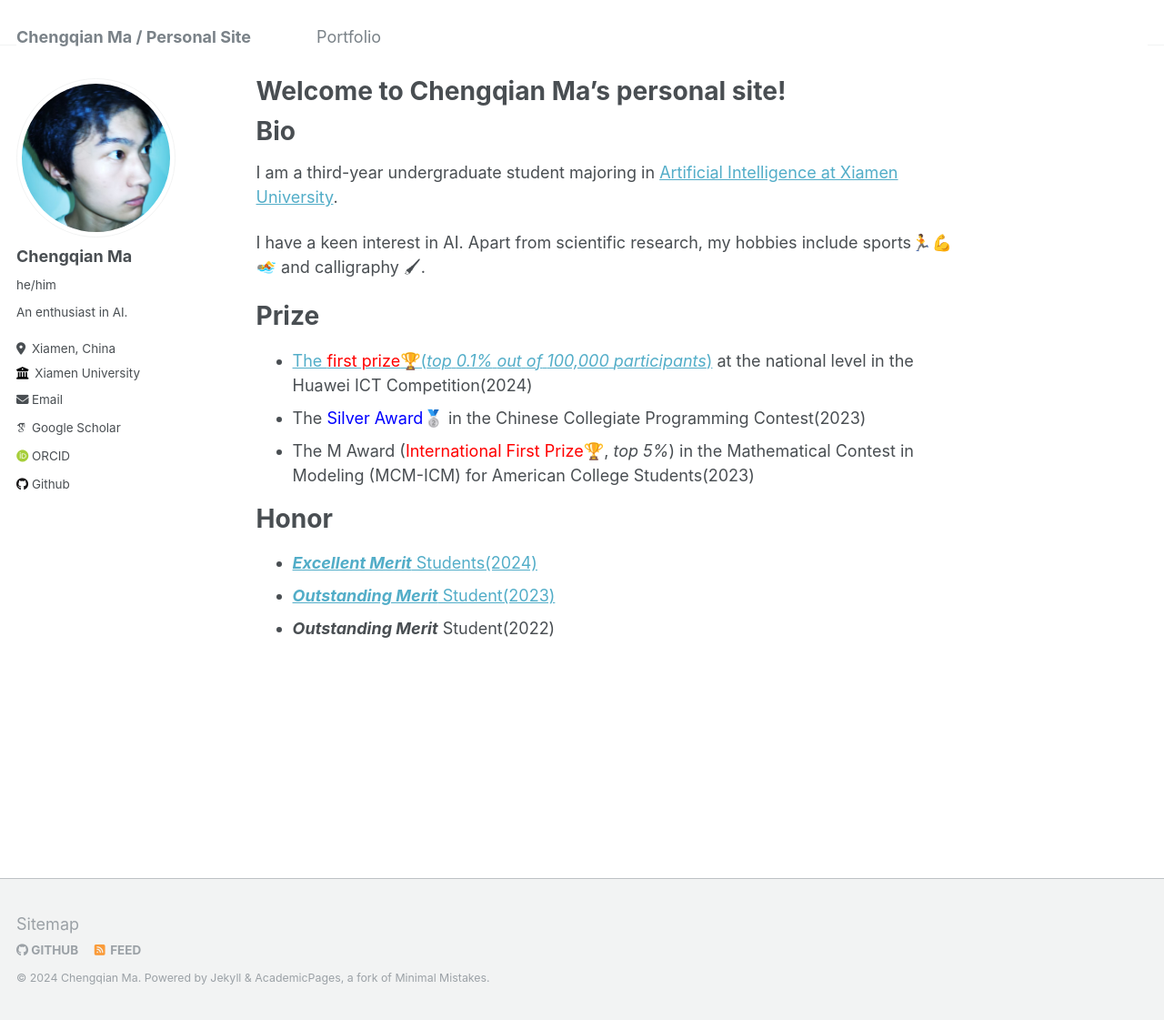
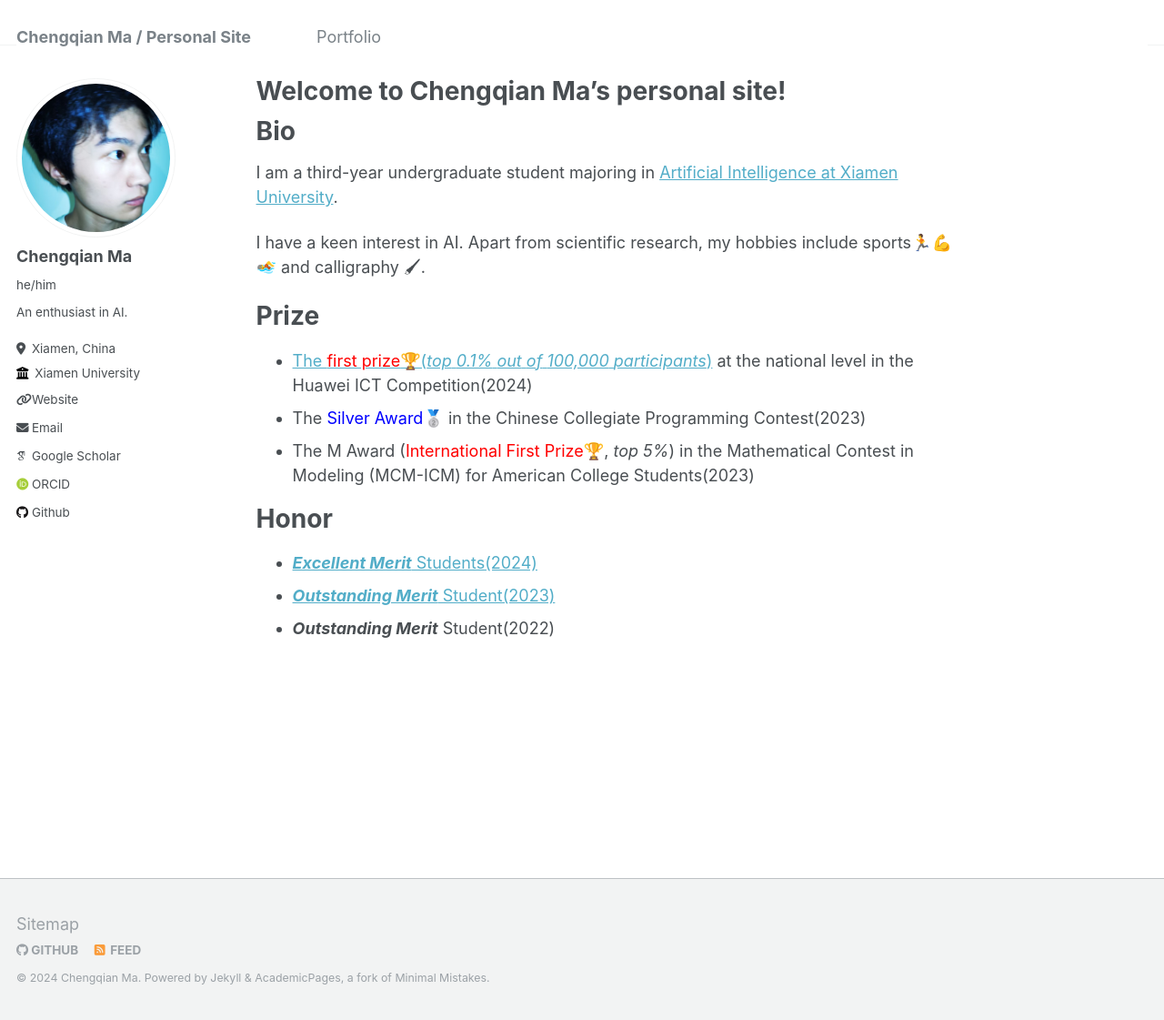
Before and after one commit to step-out/step-out.github.io, a Jekyll site: the page built from _pages/about.md, in a window 1280 px wide and 1121 px high. Shown: the whole window at 91% size. Built offline with Jekyll 4.4.1, drawn with Linux system fonts in a browser that asks for light colours; some web fonts are replaced.

```diff
--- a/_config.yml
+++ b/_config.yml
@@ -28,7 +28,7 @@ author:
   location         : "Xiamen, China"
   employer         : "Xiamen University"
   uri              : #
-  # uri              : "https://www.cnblogs.com/-ark"
+  uri              : "https://www.cnblogs.com/-ark"
   email            : "chengqianma@yeah.net"
 
   # Academic websites
```
